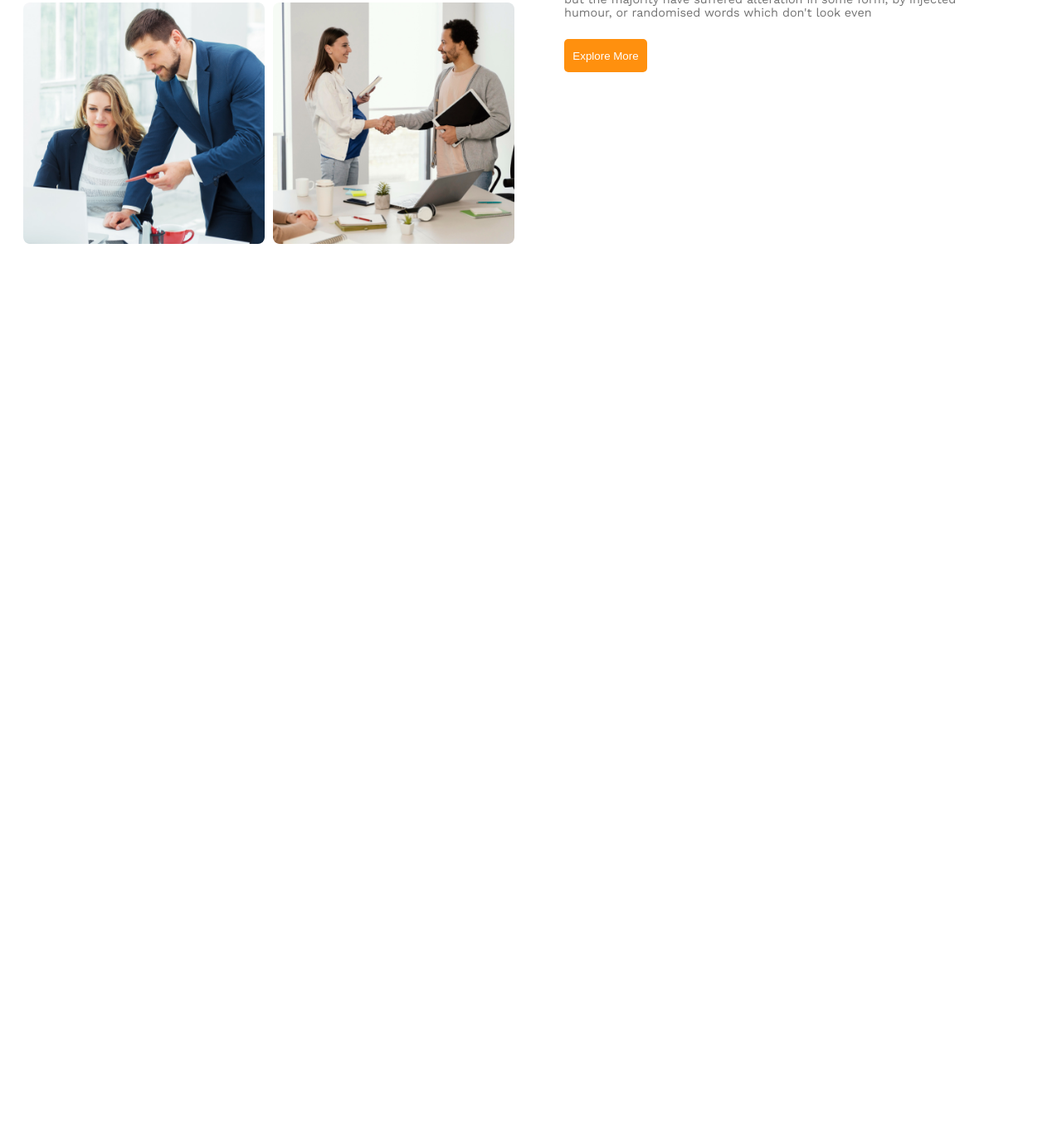
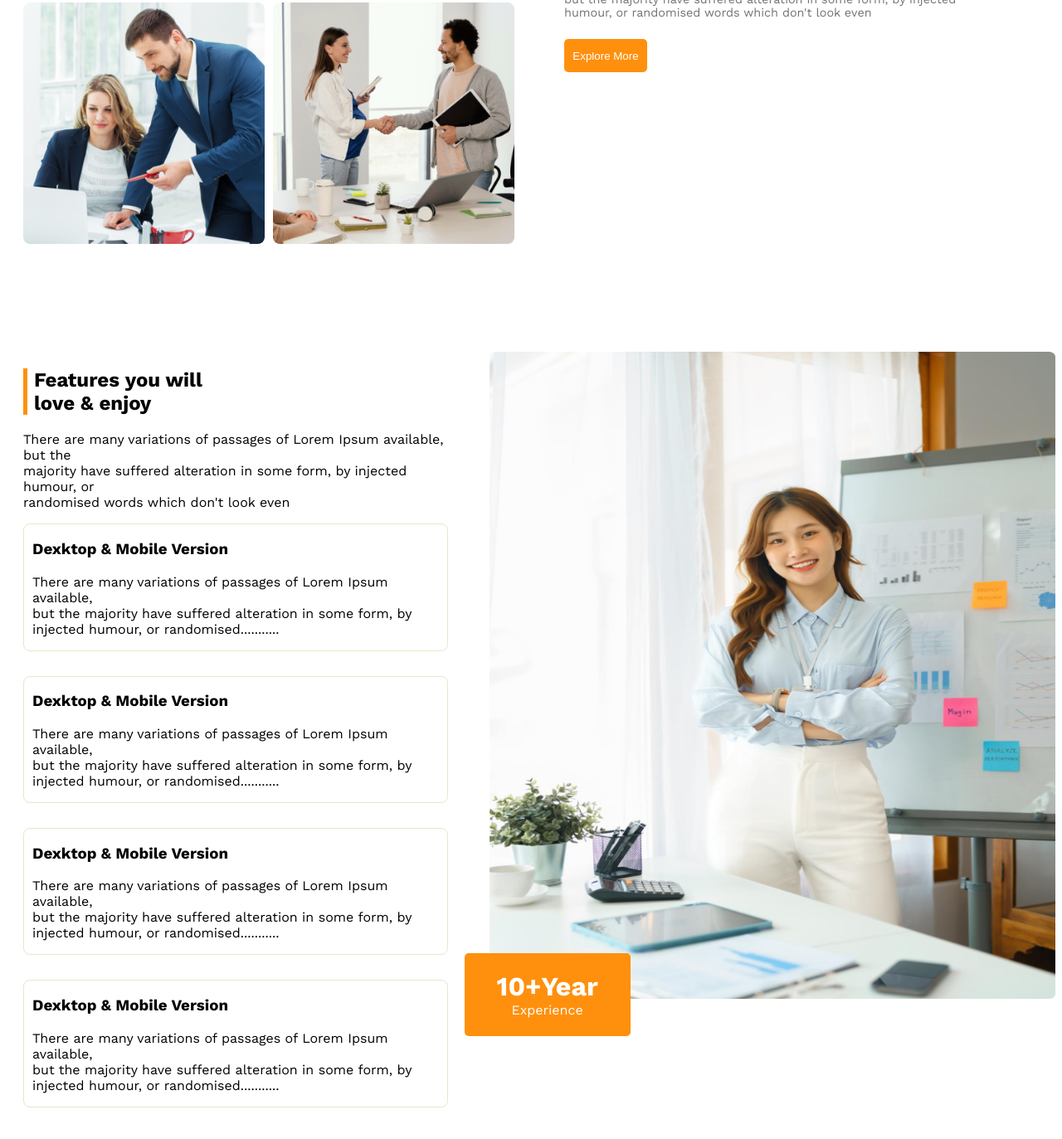
Before and after one commit to MdHasanullhoque/G3-Main-Architect-file, a plain HTML site: page index.html in a window 1280 px wide. Shown: the part 1618-2991 px from the top of the page at 83% size. Before the commit the page ends 1920 px from the top, so only its background shows below. Drawn offline with nearby package versions, Linux system fonts and the light colour scheme.

Commit message:
added features section with all responsive

```diff
--- a/index.html
+++ b/index.html
@@ -32,7 +32,7 @@
 
     </header>
 
-<!--Disscusing features-->
+       <!--Disscusing features-->
 
     <section class="grid-style">
         <div class="image">
@@ -50,14 +50,52 @@
     </section>
 
 
+ </section>
+     <!--card-->
+    <section class="features-card-box">
+        <div class="card-er-height">
+            <h1 id="red-line" class="section-title">Features you will<br> love & enjoy</h1>
+            <p>There are many variations of passages of Lorem Ipsum available,<br> but the
+            <br>majority have suffered alteration in some form, by injected humour, or <br>randomised words which don't look even</p>
+            <!--card-->
+
+            <div class="card">
+                <h3 class="card-title">Dexktop & Mobile Version</h3>
+                <p>There are many variations of passages of Lorem Ipsum available,
+                <br> but the majority have suffered alteration in some form, by<br> injected humour, or randomised...........</p>
+            </div>
+            <div class="card">
+                <h3 class="card-title">Dexktop & Mobile Version</h3>
+                <p>There are many variations of passages of Lorem Ipsum available,
+                <br> but the majority have suffered alteration in some form, by<br> injected humour, or randomised...........</p>
+            </div>
+            <div class="card">
+                <h3 class="card-title">Dexktop & Mobile Version</h3>
+                <p>There are many variations of passages of Lorem Ipsum available,
+                <br> but the majority have suffered alteration in some form, by<br> injected humour, or randomised...........</p>
+            </div>
+            <div class="card">
+                <h3 class="card-title">Dexktop & Mobile Version</h3>
+                <p>There are many variations of passages of Lorem Ipsum available,
+                <br> but the majority have suffered alteration in some form, by<br> injected humour, or randomised...........</p>
+            </div>
+
+        </div>
+
+        <div>
+            <img class="architect" src="./images/architect.png" alt="">
+            <button id="badge" class="btn-primary">
+                <span id="year">10+Year</span>
+                <span>Experience</span>
+            </button>
+        </div>
+
+    </section>
 
 
 
 
 
 
-    <!--       kk-->
-
-
 </body>
 </html>
--- a/styles/architects.css
+++ b/styles/architects.css
@@ -143,6 +143,55 @@ position: relative;
 
 
 
+/*features 10+ year*/
+
+
+.features-card-box{
+    margin-top: 130px;
+    justify-content: center;
+    display: flex;
+    gap: 50px;
+}
+#red-line{
+border-left: 5px solid #FF900E;
+padding-left: 8px;
+}
+.card{
+    padding-left: 10px;
+    border: 1px solid rgb(231, 231, 199);
+    border-radius: 8px;
+    margin-bottom: 30px;
+    box-shadow: rgba(10, 10, 50, 10, 60);
+}
+
+.card-er-height{
+    margin-left: 20px;
+}
+.architect{
+    height: 780px;
+    width: 100%;
+}
+#badge{
+    font-family: "Work Sans", sans-serif;
+    height: 100px;
+    width: 200px;
+    border-radius:5px;
+    font-size: 1rem;
+    margin-top: -100px;
+    margin-left: -30px;
+
+}
+#year{
+    font-size: 2rem;
+    font-weight: 700;
+}
+
+
+
+
+
+
+
 /*responsive*/
 
 @media (max-width: 768px) {
@@ -210,3 +259,50 @@ position: relative;
     max-width: 100%;
    }
   }
+
+
+  /*features responsive*/
+
+
+  @media (max-width: 768px) {
+    .features-card-box{
+        margin-top: 30px;
+        flex-direction: column;
+        align-items: center;
+        justify-content: center;
+        margin-left: 0;
+    }
+    .card{
+        gap: 10px;
+        margin-bottom: 10px;
+    }
+    .card-er-height{
+        margin-left: 0;
+    }
+
+    .architect{
+        margin-bottom: 100px;
+        height: 400px;
+        width: 350px;
+        align-items: center;
+        justify-content: center;
+        flex-direction: column;
+
+
+    }
+
+   #badge{
+    font-family: "Work Sans", sans-serif;
+    height: 100px;
+    width: 200px;
+    border-radius:5px;
+    font-size: 1rem;
+    margin-left: 2px;
+    margin-bottom: 100px;
+
+}
+#year{
+    font-size: 2rem;
+    font-weight: 700;
+}
+  }
```
